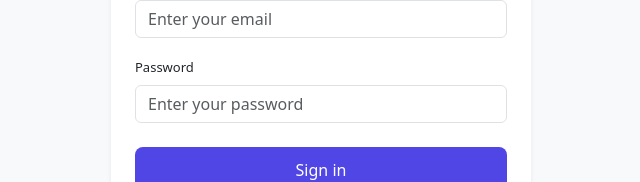
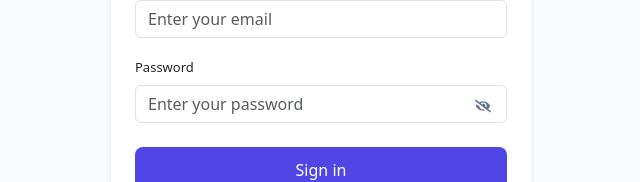
Before and after one commit to patilVikrant/taskForge, a React (Vite) app: page /login in a window 1280 px wide. Shown: the part 366-548 px from the top of the page, without its empty margins (319-959 px from the left). Built offline with nearby package versions, Linux system fonts and the light colour scheme.

Commit message:
added show/hide password toggle to login page

```diff
--- a/package.json
+++ b/package.json
@@ -14,6 +14,7 @@
     "bootstrap": "^5.3.8",
     "react": "^19.2.6",
     "react-dom": "^19.2.6",
+    "react-icons": "^5.6.0",
     "react-router-dom": "^7.18.0",
     "react-toastify": "^11.1.0"
   },
--- a/src/pages/Login.jsx
+++ b/src/pages/Login.jsx
@@ -3,6 +3,7 @@ import { Link, Navigate, useNavigate } from "react-router-dom";
 import { useAuth } from "../context/AuthContext";
 import API from "../api/axios";
 import { toast } from "react-toastify";
+import { FaEye, FaEyeSlash } from "react-icons/fa";
 
 const Login = () => {
   const { login, token } = useAuth();
@@ -13,6 +14,7 @@ const Login = () => {
   });
 
   const [loading, setLoading] = useState(false);
+  const [showPassword, setShowPassword] = useState(false);
 
   if (token) {
     return <Navigate to="/" />;
@@ -97,8 +99,9 @@ const Login = () => {
             <label className="form-label" style={{ fontSize: "13px" }}>
               Password
             </label>
+            <div className="position-relative">
               <input
-              type="password"
+                type={showPassword ? "text" : "password"}
                 className="form-control"
                 name="password"
                 placeholder="Enter your password"
@@ -106,6 +109,14 @@ const Login = () => {
                 onChange={handleChange}
                 required
               />
+              <span
+                onClick={() => setShowPassword(!showPassword)}
+                className="position-absolute top-50 end-0 translate-middle-y me-3"
+                style={{ cursor: "pointer", color: "#64748B" }}
+              >
+                {showPassword ? <FaEye size={16} /> : <FaEyeSlash size={16} />}
+              </span>
+            </div>
           </div>
 
           <button
```
Also changed, not shown: 1 other file (tests, documents, lock files or other folders). Lines whose indentation alone changed are shown as unchanged.
